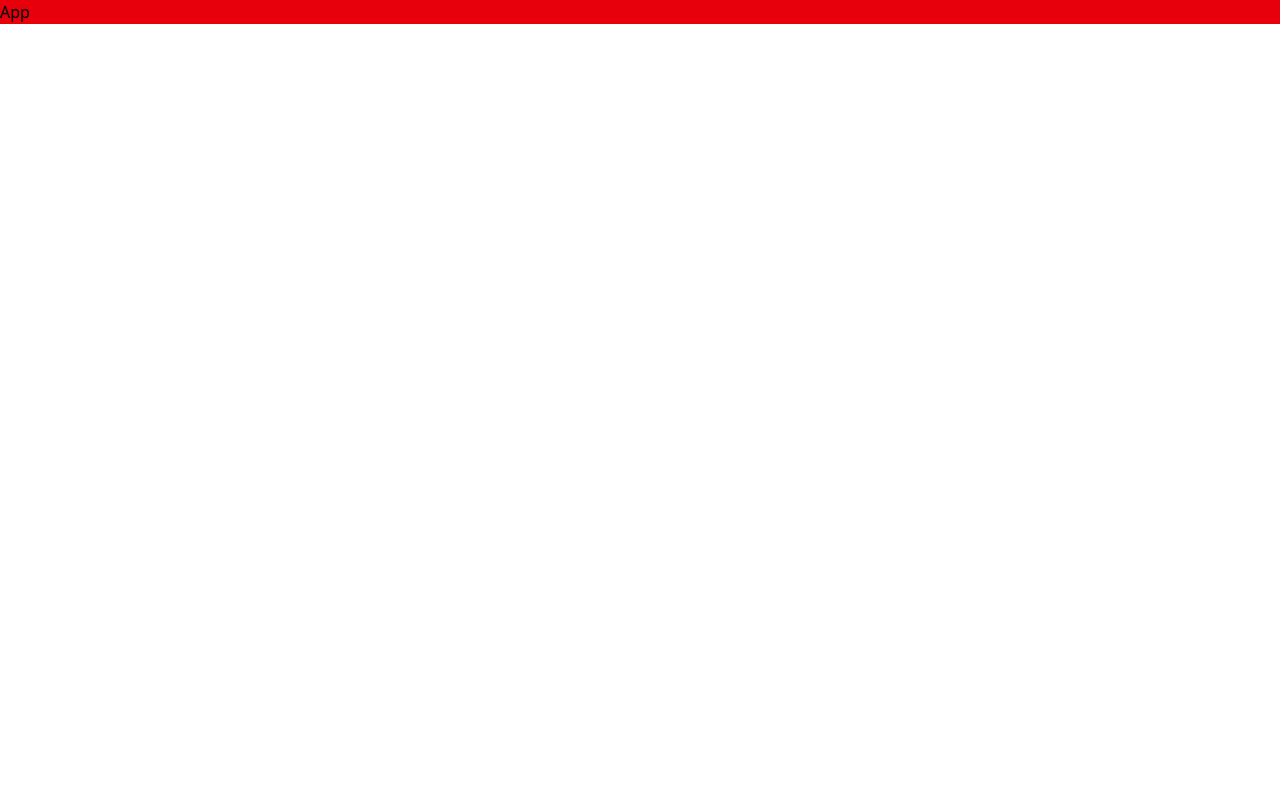
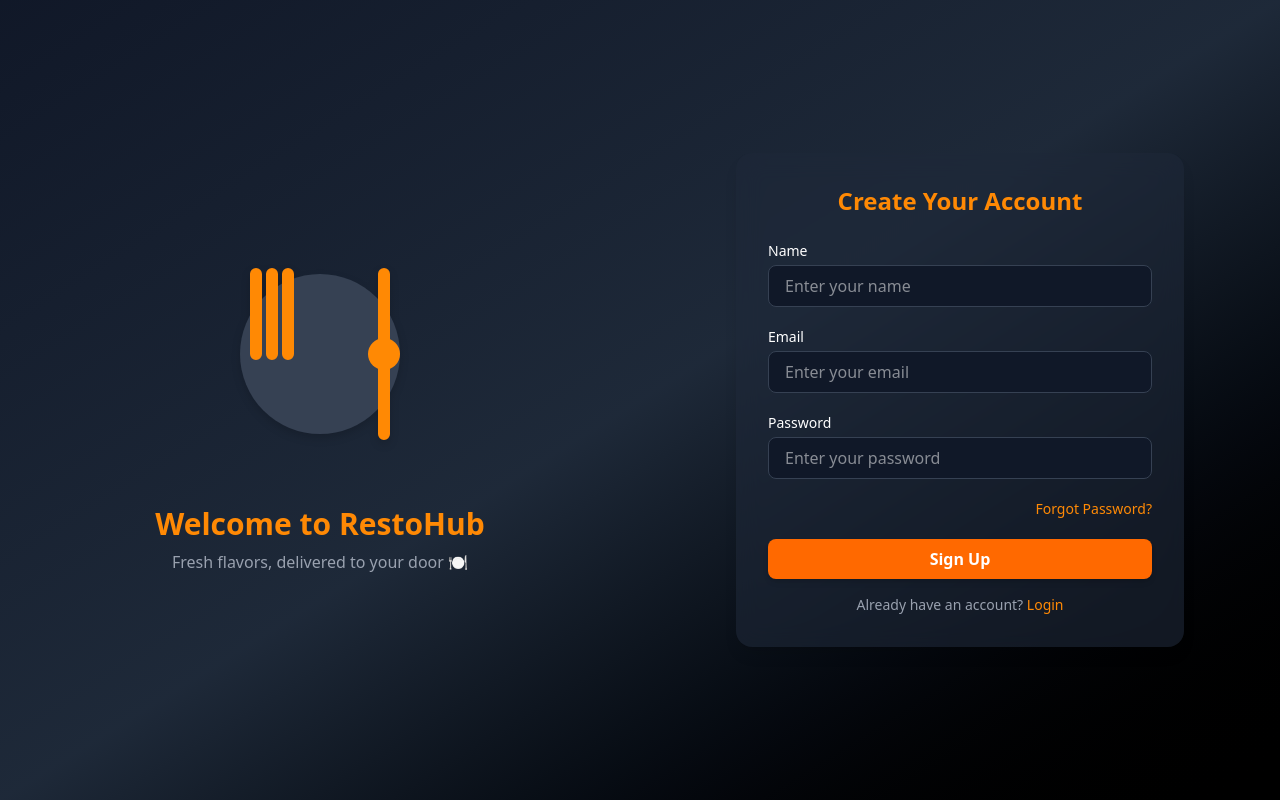
Before and after one commit to Code-with-Dinesh/Restro, a React app in the folder Frontend/: page / in a window 1280 px wide. Built offline with nearby package versions, Linux system fonts and the light colour scheme; the HTML template or start-up script is replaced by a standard one.

Commit message:
feat: add Signup page with form and animations using framer-motion

```diff
--- a/Frontend/package.json
+++ b/Frontend/package.json
@@ -11,6 +11,7 @@
   },
   "dependencies": {
     "@tailwindcss/vite": "^4.1.13",
+    "framer-motion": "^12.23.19",
     "react": "^19.1.1",
     "react-dom": "^19.1.1",
     "tailwindcss": "^4.1.13"
--- a/Frontend/src/App.jsx
+++ b/Frontend/src/App.jsx
@@ -1,8 +1,11 @@
 import React from 'react'
+import Signup from './pages/Signup'
 
 const App = () => {
   return (
-    <div className='bg-red-600'>App</div>
+    <div className=''>
+      <Signup/>
+    </div>
   )
 }
 
--- /dev/null
+++ b/Frontend/src/pages/Signup.jsx
@@ -0,0 +1,114 @@
+import React from "react";
+import { motion } from "framer-motion";
+
+export default function Signup() {
+  return (
+    <div className="min-h-screen flex flex-col md:flex-row bg-gradient-to-br from-gray-900 via-gray-800 to-black text-white">
+      {/* Left Section with Restaurant SVG */}
+      <div className="md:w-1/2 flex items-center justify-center p-8">
+        <motion.div
+          initial={{ opacity: 0, x: -50 }}
+          animate={{ opacity: 1, x: 0 }}
+          transition={{ duration: 0.8 }}
+          className="max-w-md"
+        >
+          {/* Restaurant Themed SVG: Fork + Spoon + Plate */}
+          <svg
+            xmlns="http://www.w3.org/2000/svg"
+            className="w-64 h-64 mx-auto text-orange-400 drop-shadow-lg"
+            viewBox="0 0 64 64"
+            fill="currentColor"
+          >
+            <circle cx="32" cy="32" r="20" className="text-gray-700" />
+            <path
+              d="M20 12v20m-4-20v20m8-20v20M48 12v40"
+              stroke="currentColor"
+              strokeWidth="3"
+              strokeLinecap="round"
+              strokeLinejoin="round"
+              fill="none"
+            />
+            <path
+              d="M44 32a4 4 0 118 0 4 4 0 01-8 0z"
+              fill="currentColor"
+            />
+          </svg>
+
+          <h1 className="text-3xl font-bold text-center mt-6 text-orange-400">
+            Welcome to RestoHub
+          </h1>
+          <p className="text-center text-gray-400 mt-2">
+            Fresh flavors, delivered to your door 🍽️
+          </p>
+        </motion.div>
+      </div>
+
+      {/* Right Section with Form */}
+      <div className="md:w-1/2 flex items-center justify-center p-8">
+        <motion.div
+          initial={{ opacity: 0, x: 50 }}
+          animate={{ opacity: 1, x: 0 }}
+          transition={{ duration: 0.8 }}
+          className="w-full max-w-md bg-gray-800/60 backdrop-blur-md p-8 rounded-2xl shadow-lg"
+        >
+          <h2 className="text-2xl font-semibold text-center text-orange-400">
+            Create Your Account
+          </h2>
+          <form className="mt-6 space-y-5">
+            {/* Name */}
+            <div>
+              <label className="block text-sm mb-1">Name</label>
+              <input
+                type="text"
+                placeholder="Enter your name"
+                className="w-full px-4 py-2 rounded-lg bg-gray-900 border border-gray-700 focus:ring-2 focus:ring-orange-500 outline-none"
+              />
+            </div>
+
+            {/* Email */}
+            <div>
+              <label className="block text-sm mb-1">Email</label>
+              <input
+                type="email"
+                placeholder="Enter your email"
+                className="w-full px-4 py-2 rounded-lg bg-gray-900 border border-gray-700 focus:ring-2 focus:ring-orange-500 outline-none"
+              />
+            </div>
+
+            {/* Password */}
+            <div>
+              <label className="block text-sm mb-1">Password</label>
+              <input
+                type="password"
+                placeholder="Enter your password"
+                className="w-full px-4 py-2 rounded-lg bg-gray-900 border border-gray-700 focus:ring-2 focus:ring-orange-500 outline-none"
+              />
+            </div>
+
+            {/* Forgot Password */}
+            <div className="flex justify-end">
+              <a href="/forgot-password" className="text-sm text-orange-400 hover:underline">
+                Forgot Password?
+              </a>
+            </div>
+
+            {/* Submit */}
+            <button
+              type="submit"
+              className="w-full py-2 rounded-lg bg-orange-500 hover:bg-orange-600 transition shadow-md font-semibold"
+            >
+              Sign Up
+            </button>
+          </form>
+
+          <p className="text-center text-gray-400 text-sm mt-4">
+            Already have an account?{" "}
+            <a href="/login" className="text-orange-400 hover:underline">
+              Login
+            </a>
+          </p>
+        </motion.div>
+      </div>
+    </div>
+  );
+}
```
Also changed, not shown: 1 other file (tests, documents, lock files or other folders).
